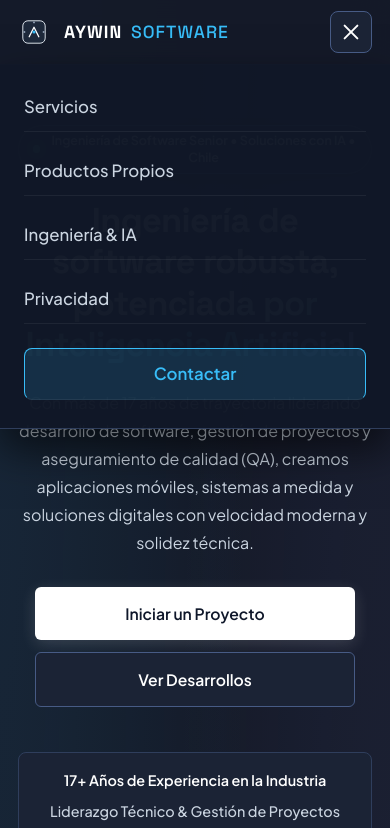
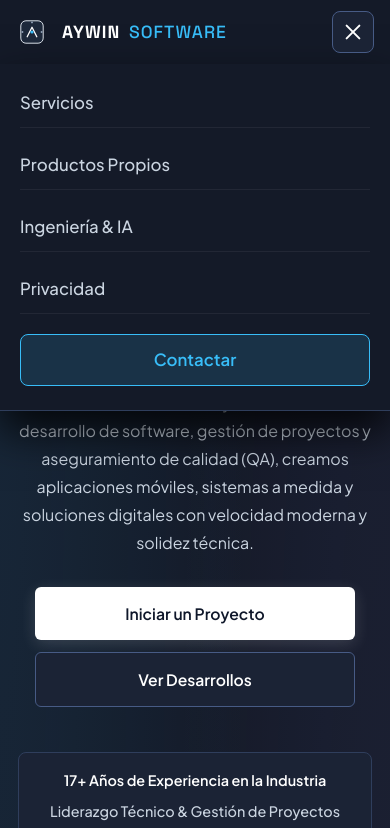
Before and after one commit to neurozerox/aywin-web, a plain HTML site: page index.html in a window 390 px wide. Both pictures are taken after a click on the button "Abrir menú de navegación". Shown: the top 828 px of the page. Drawn offline with Linux system fonts and the light colour scheme.

Commit message:
Highlight AITA-QA agentic AI review suite, Playwright self-healing, and critical mobile navbar styles

```diff
--- a/index.html
+++ b/index.html
@@ -9,7 +9,93 @@
     <link rel="preconnect" href="https://fonts.gstatic.com" crossorigin>
     <link href="https://fonts.googleapis.com/css2?family=Plus+Jakarta+Sans:wght@300;400;500;600;700;800&family=Space+Grotesk:wght@500;600;700&display=swap" rel="stylesheet">
     <link rel="icon" type="image/svg+xml" href="favicon.svg">
-    <link rel="stylesheet" href="styles.css">
+    <link rel="stylesheet" href="styles.css?v=1.1">
+    <style>
+        /* Estilos críticos para menú móvil y prevención de desborde */
+        .nav-toggle {
+            display: none;
+        }
+        @media (max-width: 860px) {
+            html, body {
+                overflow-x: hidden !important;
+                max-width: 100vw !important;
+            }
+            .site-header {
+                position: sticky;
+                top: 0;
+                z-index: 999;
+                background: #141A28;
+                border-bottom: 1px solid #2F3E5C;
+            }
+            .nav-container {
+                height: 64px;
+                display: flex;
+                align-items: center;
+                justify-content: space-between;
+                padding: 0 16px;
+            }
+            .nav-toggle {
+                display: flex !important;
+                flex-direction: column;
+                justify-content: center;
+                align-items: center;
+                gap: 5px;
+                width: 42px;
+                height: 42px;
+                background: #1B2335;
+                border: 1px solid #475B85;
+                border-radius: 8px;
+                cursor: pointer;
+                padding: 0;
+                z-index: 1000;
+            }
+            .nav-toggle span {
+                display: block;
+                width: 20px;
+                height: 2px;
+                background-color: #FFFFFF;
+                border-radius: 2px;
+                transition: all 0.25s ease;
+            }
+            .nav-toggle.open span:nth-child(1) { transform: translateY(7px) rotate(45deg); }
+            .nav-toggle.open span:nth-child(2) { opacity: 0; }
+            .nav-toggle.open span:nth-child(3) { transform: translateY(-7px) rotate(-45deg); }
+            .nav-links {
+                display: none !important;
+                position: absolute;
+                top: 64px;
+                left: 0;
+                right: 0;
+                width: 100%;
+                background: #141A28;
+                border-bottom: 1px solid #2F3E5C;
+                flex-direction: column;
+                padding: 16px 20px 24px;
+                gap: 14px;
+                box-shadow: 0 20px 40px rgba(0,0,0,0.8);
+            }
+            .nav-links.active {
+                display: flex !important;
+            }
+            .nav-links a {
+                display: block;
+                padding: 10px 0;
+                color: #CBD5E1;
+                text-decoration: none;
+                font-size: 1.05rem;
+                border-bottom: 1px solid rgba(255,255,255,0.06);
+            }
+            .nav-links .btn-nav {
+                text-align: center;
+                margin-top: 6px;
+                padding: 12px;
+                border: 1px solid #38BDF8;
+                border-radius: 8px;
+                background: rgba(56, 189, 248, 0.15);
+                color: #38BDF8 !important;
+            }
+        }
+    </style>
 </head>
 <body>
 
@@ -121,7 +207,26 @@
 
             <div class="portfolio-grid">
 
-                <!-- CARD 1: SUBTRACK -->
+                <!-- CARD 1: AITA-QA -->
+                <div class="portfolio-card">
+                    <div class="card-meta">
+                        <span class="category-pill">Agentes Autónomos & QA</span>
+                        <span class="platform-pill">CLI + Streamlit Web</span>
+                    </div>
+                    <h3>AITA-QA</h3>
+                    <p class="card-subtitle">Ecosistema Agéntico de QA, Revisión Autónoma con IA & Testing Playwright</p>
+                    <p class="card-description">
+                        Suite integral de aseguramiento de calidad impulsada por agentes autónomos de IA (Claude, Gemini y modelos locales). Conecta Jira y GitLab con Playwright para realizar triage inteligente de entregas, auditoría de código con captura de evidencia real, generación automática de Page Object Models (POM) y ejecución de pruebas con auto-reparación (self-healing), gobernando el ciclo pre-producción con cero regresiones.
+                    </p>
+                    <div class="card-badges">
+                        <span>Agentes Autónomos & Skills</span>
+                        <span>Multi-LLM (Claude / Gemini / Ollama)</span>
+                        <span>Playwright + Self-Healing</span>
+                        <span>Jira & GitLab Governance</span>
+                    </div>
+                </div>
+
+                <!-- CARD 2: SUBTRACK -->
                 <div class="portfolio-card">
                     <div class="card-meta">
                         <span class="category-pill">Finanzas & Utilidades</span>
@@ -140,7 +245,7 @@
                     </div>
                 </div>
 
-                <!-- CARD 2: HOME LIBRARY -->
+                <!-- CARD 3: HOME LIBRARY -->
                 <div class="portfolio-card">
                     <div class="card-meta">
                         <span class="category-pill">Organización & Inventario</span>
@@ -158,7 +263,7 @@
                     </div>
                 </div>
 
-                <!-- CARD 3: BREATHE FLOW -->
+                <!-- CARD 4: BREATHE FLOW -->
                 <div class="portfolio-card">
                     <div class="card-meta">
                         <span class="category-pill">Salud Digital & Bienestar</span>
@@ -173,25 +278,6 @@
                         <span>Salud Digital</span>
                         <span>Respuesta Háptica</span>
                         <span>Audio DSP</span>
-                    </div>
-                </div>
-
-                <!-- CARD 4: AITA-QA -->
-                <div class="portfolio-card">
-                    <div class="card-meta">
-                        <span class="category-pill">Enterprise QA & IA</span>
-                        <span class="platform-pill">CLI + Web App</span>
-                    </div>
-                    <h3>AITA-QA</h3>
-                    <p class="card-subtitle">Asistente Inteligente de QA y Automatización de Pruebas</p>
-                    <p class="card-description">
-                        Suite de ingeniería de calidad asistida por IA que conecta Jira y GitLab con Playwright. Transforma issues y especificaciones en Page Object Models (POM), genera scripts automatizados con selectores reales, aplica self-healing ante cambios de UI y publica reportes ejecutivos.
-                    </p>
-                    <div class="card-badges">
-                        <span>Playwright + LLMs</span>
-                        <span>Jira & GitLab API</span>
-                        <span>Self-Healing Tests</span>
-                        <span>Streamlit UI</span>
                     </div>
                 </div>
 
```
Also changed, not shown: privacy.html (+56 -1 lines).
